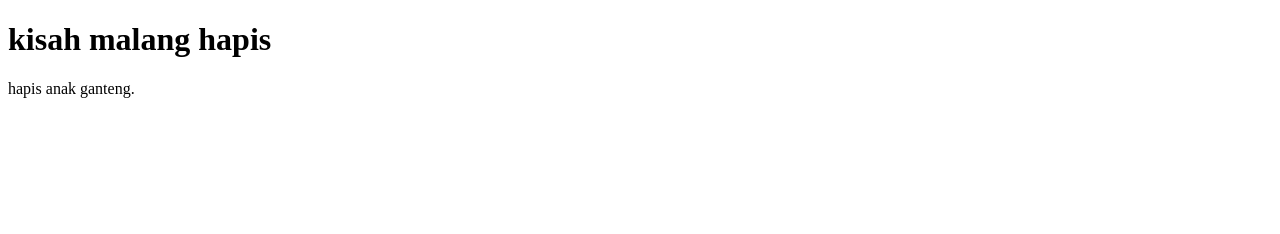
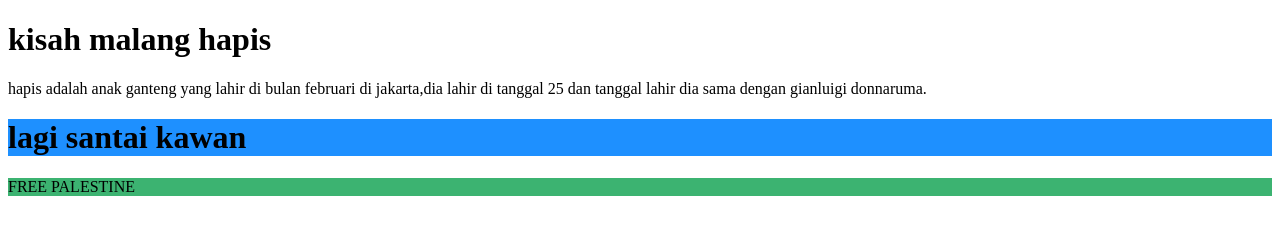
Before and after one commit to LILFIDZZ/percobaan-ke2, a plain HTML site: page index.html in a window 1280 px wide. Drawn offline with Linux system fonts and the light colour scheme.

Commit message:
Update index.html

```diff
--- a/index.html
+++ b/index.html
@@ -6,7 +6,8 @@
 <body>
 
 <h1>kisah malang hapis</h1>
-<p>hapis anak ganteng.</p>
-
+<p>hapis adalah anak ganteng yang lahir di bulan februari di jakarta,dia lahir di tanggal 25 dan tanggal lahir dia sama dengan gianluigi donnaruma.</p>
+<h1 style="background-color:DodgerBlue;">lagi santai kawan</h1>
+<p style="background-color:MediumSeaGreen;">FREE PALESTINE</p>
 </body>
 </html>
```
